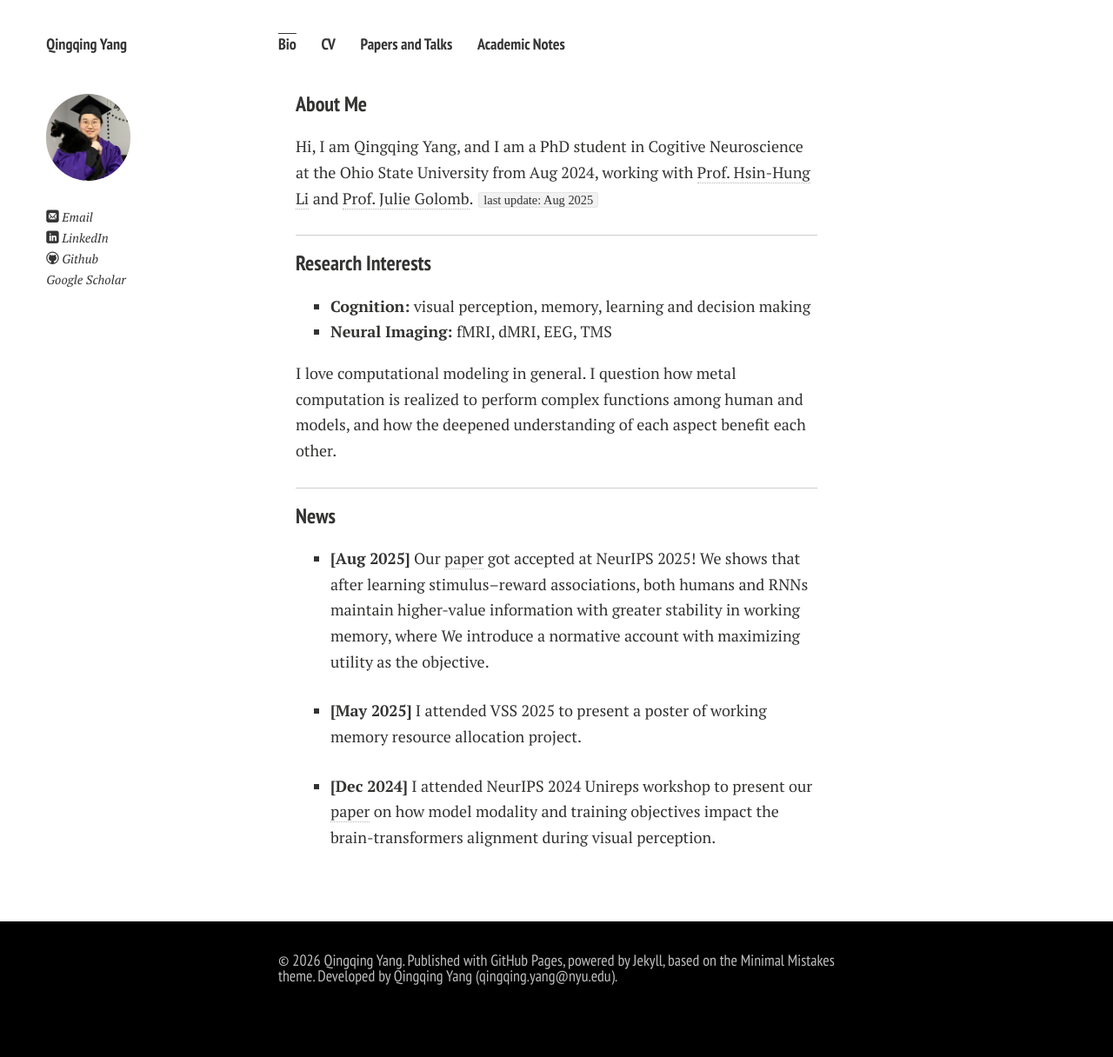
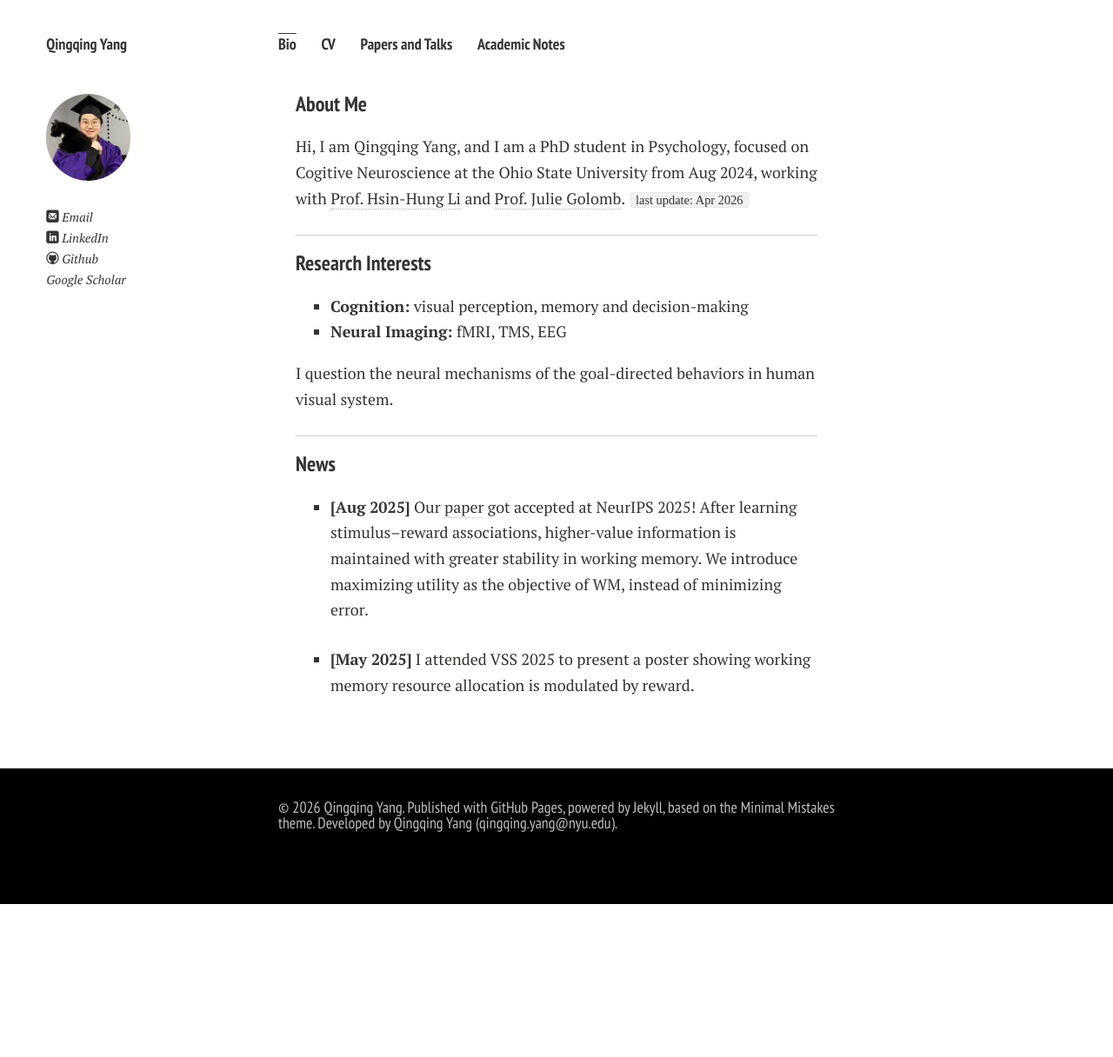
Before and after one commit to Qingqing-Yang-177/Qingqing-Yang-177.github.io, a Jekyll site: the page built from index.md, in a window 1280 px wide. Shown: the whole page at 87% size. Built offline with Jekyll 4.4.1, drawn with Linux system fonts in a browser that asks for light colours; nearby versions of some CDN libraries; comment, search, counter and statistics services are not loaded; a style sheet for code colours, icons or effects is not loaded; our own code applies the rules of GitHub Pages for plain Markdown files; after the commit the page ends 1040 px from its top, so only the background shows below that.

Commit message:
Update index.md

```diff
--- a/index.md
+++ b/index.md
@@ -4,22 +4,20 @@ layout: page
 
 ### About Me
 
-Hi, I am Qingqing Yang, and I am a PhD student in Cogitive Neuroscience at the Ohio State University from Aug 2024, working with [Prof. Hsin-Hung Li](https://www.hsinhungli.com/) and [Prof. Julie Golomb](https://u.osu.edu/golomblab/). `last update: Aug 2025`
+Hi, I am Qingqing Yang, and I am a PhD student in Psychology, focused on Cogitive Neuroscience at the Ohio State University from Aug 2024, working with [Prof. Hsin-Hung Li](https://www.hsinhungli.com/) and [Prof. Julie Golomb](https://u.osu.edu/golomblab/). `last update: Apr 2026`
 
 ---
 ### Research Interests
 
-- **Cognition:** visual perception, memory, learning and decision making
-- **Neural Imaging:** fMRI, dMRI, EEG, TMS
+- **Cognition:** visual perception, memory and decision-making
+- **Neural Imaging:** fMRI, TMS, EEG
 
-I love computational modeling in general. I question how metal computation is realized to perform complex functions among human and models, and how the deepened understanding of each aspect benefit each other.
+I question the neural mechanisms of the goal-directed behaviors in human visual system.
 
 ---
 ### News
 
-- **[Aug 2025]** Our [paper](https://openreview.net/pdf?id=eYVFs6TfQ0) got accepted at NeurIPS 2025!
-  We shows that after learning stimulus–reward associations, both humans and RNNs maintain higher-value information with greater stability in working memory, where We introduce a normative account with maximizing utility as the objective.
+- **[Aug 2025]** Our [paper](https://proceedings.neurips.cc/paper_files/paper/2025/file/534de24424a5056682502acd1fccb005-Paper-Conference.pdf) got accepted at NeurIPS 2025!
+  After learning stimulus–reward associations, higher-value information is maintained with greater stability in working memory. We introduce maximizing utility as the objective of WM, instead of minimizing error.
 
-- **[May 2025]** I attended VSS 2025 to present a poster of working memory resource allocation project.
-
-- **[Dec 2024]** I attended NeurIPS 2024 Unireps workshop to present our [paper](https://openreview.net/pdf?id=t4CnKu6yXn) on how model modality and training objectives impact the brain-transformers alignment during visual perception.
+- **[May 2025]** I attended VSS 2025 to present a poster showing working memory resource allocation is modulated by reward.
```
